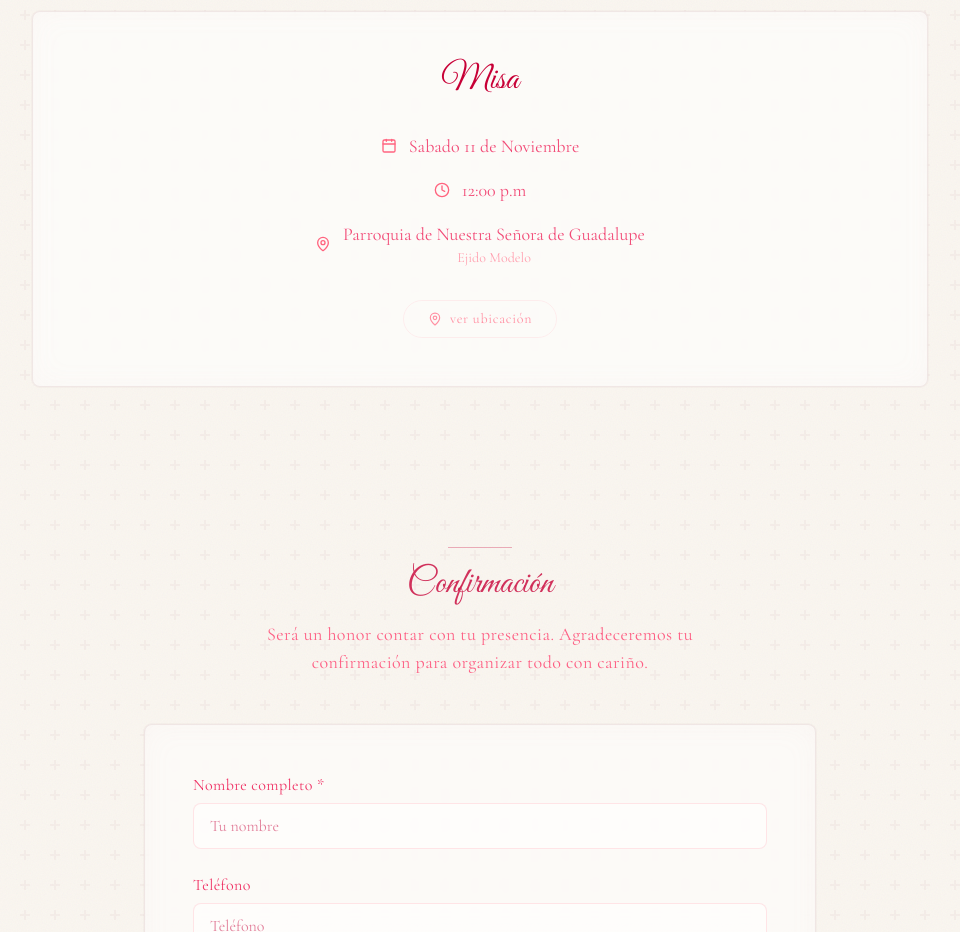
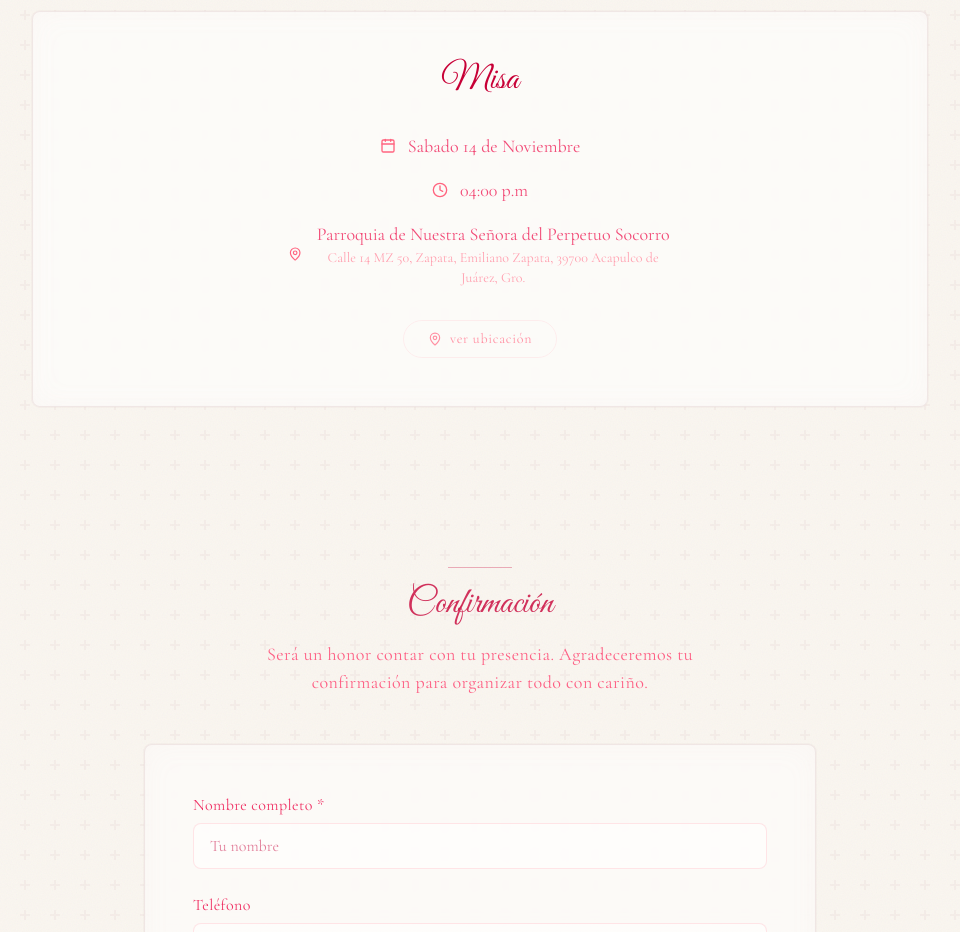
Before and after one commit to AleDonatto/invitation, a Next.js app: page / in a window 1280 px wide. Shown: the part 4640-5572 px from the top of the page, without its empty margins (160-1120 px from the left). Built offline with nearby package versions, Linux system fonts and the light colour scheme; a web font is replaced by a local one.

Commit message:
[feat] change iglesia

```diff
--- a/src/app/components/EventDetails.tsx
+++ b/src/app/components/EventDetails.tsx
@@ -12,11 +12,12 @@ export default function EventDetails() {
   const events = {
     church: {
       title: "Misa",
-      date: "Sabado 11 de Noviembre",
-      time: "12:00 p.m",
-      location: "Parroquia de Nuestra Señora de Guadalupe",
-      address: "Ejido Modelo",
-      url: "https://maps.app.goo.gl/JNmPPScBTeoyF4548?g_st=iw",
+      date: "Sabado 14 de Noviembre",
+      time: "04:00 p.m",
+      location: "Parroquia de Nuestra Señora del Perpetuo Socorro",
+      address:
+        "Calle 14 MZ 50, Zapata, Emiliano Zapata, 39700 Acapulco de Juárez, Gro.",
+      url: "https://maps.app.goo.gl/ZmSstrC22cyzAKUX6?g_st=iw",
     },
     reception: {
       title: "Recepción",
```
